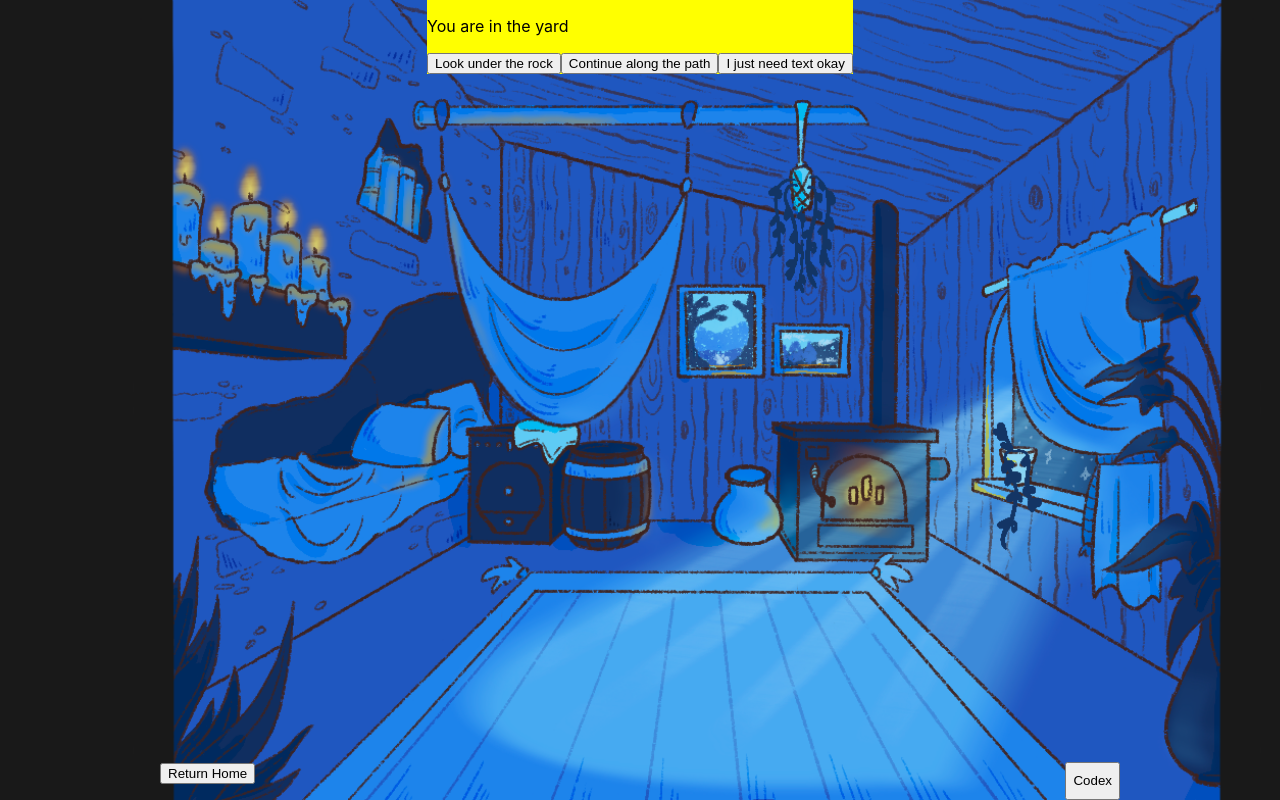
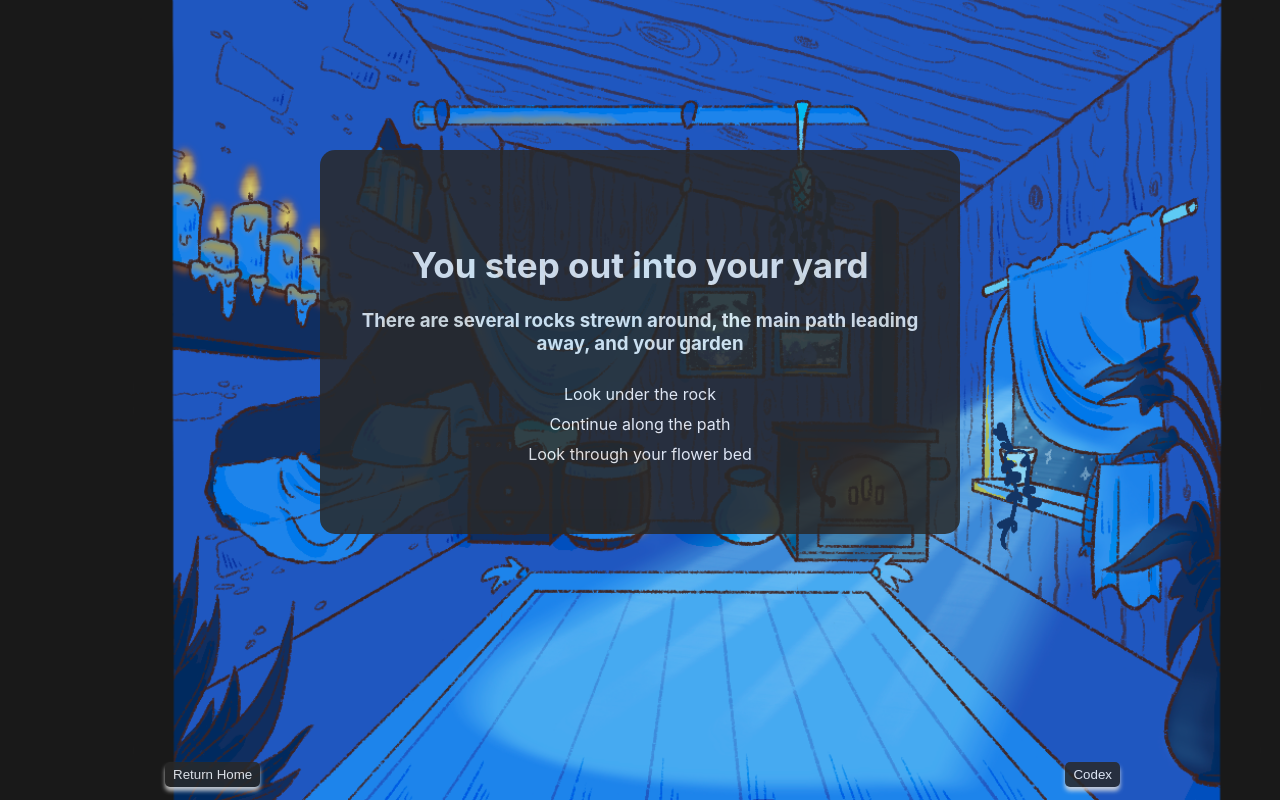
Before and after one commit to S0Etherington/se-specs-capstone, a React (Create React App) app: page /StoryPage in a window 1280 px wide. Built offline with nearby package versions, Linux system fonts and the light colour scheme.

Commit message:
added styling and story data

```diff
--- a/src/App.css
+++ b/src/App.css
@@ -20,7 +20,7 @@
   min-width: 500px;
   background: #4d4d4d;
   margin: 3.5rem auto 1.5rem;
-  padding: 2rem 1rem;
+  padding: 2rem 1rem .5rem 1rem;
   color: #E8F0F2;
   border-radius: 2rem;
   @media (max-width: 769px) {
@@ -61,7 +61,7 @@ ul.tabNav li:nth-child(2) {
 }
 
 ul.tabNav li:hover {
-  background: rgba(50, 224, 196, 0.15);
+  background: rgba(24, 24, 24, 0.15);
 }
 
 ul.tabNav li.active {
@@ -74,7 +74,7 @@ ul.tabNav li.active {
   text-align: center;
 }
 
-.home {
+.storyBox {
   height: 30vw;
   width: 50vw;
   background-color: rgb(41, 41, 41);
@@ -83,12 +83,14 @@ ul.tabNav li.active {
   opacity: 85%;
   color: #E8F0F2;
   display: flex;
+  flex-direction: column;
   justify-content: center;
   align-content: center;
 }
 
 .nav {
   background-color: transparent;
+  /* background-color: purple; */
   height: 3VW;
   width: 75VW;
   display: flex;
@@ -98,6 +100,92 @@ ul.tabNav li.active {
   margin-top: 20px;
 }
 
-.storyPage {
-  background-color: yellow;
+.button {
+  background: none;
+	color: white;
+	border: none;
+	padding: 0;
+	font: inherit;
+	cursor: pointer;
+	outline: inherit;
+  opacity: 100%;
+  margin-top: 10px;
 }
+
+.button:hover {
+  color:#868686
+}
+
+#homeTextBox {
+  display: flex;
+  flex-direction: column;
+  align-content: center;
+  justify-content: center;
+}
+
+.homeText {
+  display: flex;
+  align-content: center;
+  justify-content: center;
+  margin-left: 3%;
+  margin-right: 3%;
+}
+
+h1 {
+  font-size: 35px;
+  text-align: center;
+}
+
+h3 {
+  text-align: center;
+}
+
+#homeButtonsBox {
+  display: flex;
+  justify-content: space-evenly;
+  margin-top: 20px;
+}
+
+#storyTextBox {
+  display: flex;
+  flex-direction: column;
+  align-content: center;
+  justify-content: center;
+}
+
+#storyButtonHolder {
+  display: flex;
+  flex-direction: column;
+}
+
+.storyButton {
+  text-align: center;
+}
+
+.navButton {
+  border-radius: 5px;
+  border-color: transparent;
+  background-color: rgb(41, 41, 41);
+  opacity: 85%;
+  color: white;
+  height: 2vw;
+  margin-left: 5px;
+  box-shadow: 0px 4px 4px rgb(224, 224, 224);
+}
+
+.navButton:hover {
+  background-color: rgb(26, 26, 26);
+  color: rgb(224, 224, 224);
+}
+
+#codexNavButtons {
+  /* background-color: pink; */
+  display: flex;
+  justify-content: space-between;
+  margin-top: 50px;
+}
+
+.codexButton {
+  margin: 10px;
+  padding: 0px 10px 0px 10px;
+}
--- a/src/App.js
+++ b/src/App.js
@@ -4,14 +4,15 @@ import Codex from './components/Codex';
 import Home from './components/Home';
 import Navigation from './components/Navigation';
 import StoryPage from './components/StoryPage';
+import Credits from './components/Credits';
 
 function App() {
   return (
     <div className="App">
       <Routes>
-          <Route index element={<Home />} />
+        <Route index element={<Home />} />
         <Route path='/StoryPage' element={<StoryPage />} />
-
+        <Route path='/Credits' element={<Credits />} />
       </Routes>
       <div>
             <Navigation />
--- a/src/components/CodexFooter.jsx
+++ b/src/components/CodexFooter.jsx
@@ -23,9 +23,9 @@ const CodexFooter = (props) => {
   }
 
   return (
-    <div>
-        <button onClick={() => previous()}>Previous</button>
-        <button onClick={() => next()}>Next</button>
+    <div id='codexNavButtons'>
+        <button className='button navButton codexButton' onClick={() => previous()}>Previous</button>
+        <button className='button navButton codexButton' onClick={() => next()}>Next</button>
     </div>
   )
 }
--- a/src/components/Credits.jsx
+++ b/src/components/Credits.jsx
@@ -2,7 +2,11 @@ import React from 'react'
 
 const Credits = () => {
   return (
-    <div>Credits</div>
+    <div className='storyBox'>
+      <h1>Created by: Summer Etherington</h1>
+      <h1>Writted by: Summer Etherington</h1>
+      <h1>Illistrations by: Summer Etherington</h1>
+    </div>
   )
 }
 
--- a/src/components/Navigation.jsx
+++ b/src/components/Navigation.jsx
@@ -10,10 +10,10 @@ const Navigation = () => {
     <div className='nav'>
       <div>
         <Link to='/'>
-          <button>Return Home</button>
+          <button className='navButton'>Return Home</button>
         </Link>
       </div>
-        <Popup trigger={<button clasName='button'> Codex </button>} modal>
+        <Popup trigger={<button className='navButton'> Codex </button>} modal>
           <span> {<Codex/>} </span>
         </Popup>
     </div>
--- a/src/components/StoryPage.jsx
+++ b/src/components/StoryPage.jsx
@@ -1,33 +1,49 @@
 import React, { useState, useEffect } from 'react'
-import Navigation from './Navigation'
 import story from '../story'
 
 const StoryPage = () => {
-    const  [ sceneText, setSceneText ]  = useState(story.frontyardStart.text)
+    const [ sceneText, setSceneText ]  = useState(story.frontyardStart.text)
+    const [ subText, setSubText ] = useState(story.frontyardStart.subText)
     const [ background, setBackground ] = useState('')
     const [ optionOne, setOptionOne ] = useState(story.frontyardStart.options.frontyardRock)
     const [ optionTwo, setOptionTwo ] = useState(story.frontyardStart.options.frontyardPath)
-    const [ optionThree, setOptionThree ] = useState(story.frontyardStart.options.frontyardHelp)
+    const [ optionThree, setOptionThree ] = useState(story.frontyardStart.options.frontyardBush)
     const [ optionsArray, setOptionsArray ] = useState(Object.keys(story.frontyardStart.options))
 
     const findKeys = (selected) => {
         const selectedKey = optionsArray[selected]
+
         console.log(optionsArray)
+        setSceneText(story[selectedKey].text)
+        setSubText(story[selectedKey].subText)
+
+        const selectedArray = Object.values(story[selectedKey].options)
+        setOptionOne(selectedArray[0])
+        setOptionTwo(selectedArray[1])
+        setOptionThree(selectedArray[2])
+
+        setOptionsArray(Object.keys(story[selectedKey].options))
+
         console.log(selectedKey)
-        setSceneText(story[selectedKey].text)
-        const beans = Object.values(story[selectedKey].options)
-        setOptionOne(beans[0])
-        setOptionTwo(beans[1])
-        setOptionThree(beans[2])
+        console.log(sceneText)
+        console.log(subText)
+        console.log(optionOne)
+        console.log(optionTwo)
+        console.log(optionThree)
+        console.log(optionsArray)
     }
 
     return (
-      <div className='storyPage'>
-        <p> {sceneText} </p>
-        <button onClick={() => findKeys(0)}> {optionOne} </button>
-        <button onClick={() => findKeys(1)}> {optionTwo} </button>
-        <button onClick={() => findKeys(2)}> {optionThree} </button>
-
+      <div className='storyBox'>
+        <div id='storyTextHolder'>
+          <h1 className='storyText homeText'> {sceneText} </h1>
+          <h3 className='homeText' > {subText} </h3>
+        </div>
+        <div id='storyButtonHolder'>
+          <button className='button storyButton' onClick={() => findKeys(0)}> {optionOne} </button>
+          <button className='button storyButton' onClick={() => findKeys(1)}> {optionTwo} </button>
+          <button className='button storyButton' onClick={() => findKeys(2)}> {optionThree} </button>
+        </div>
       </div>
     )
 }
--- a/src/components/codexTabs/Monsters.jsx
+++ b/src/components/codexTabs/Monsters.jsx
@@ -36,7 +36,7 @@ const Monsters = () => {
       <div>
         {codexData.length === 0 ?
           <p className='loading'> loading </p> :
-          <p>Weakness: {codexData[index].damage_weakness}</p>
+          <p>Weakness: {codexData[index].damage_name}</p>
         }
       </div>
 
--- a/src/components/codexTabs/Weapons.jsx
+++ b/src/components/codexTabs/Weapons.jsx
@@ -36,7 +36,7 @@ const Weapons = () => {
       <div>
         {codexData.length === 0 ?
           <p className='loading'> loading </p> :
-          <p>Damage Type: {codexData[index].damage_type}</p>
+          <p>Damage Type: {codexData[index].damage_name}</p>
         }
       </div>
 
--- a/src/story.js
+++ b/src/story.js
@@ -1,24 +1,210 @@
 const story = {
     frontyardStart: {
-        background: 1,
-        text: 'You are in the yard',
+        background: null,
+        text: 'You step out into your yard',
+        subText: 'There are several rocks strewn around, the main path leading away, and your garden',
         options: {
             frontyardRock: 'Look under the rock',
             frontyardPath: 'Continue along the path',
-            frontyardHelp: 'I just need text okay'
+            frontyardBush: 'Look through your flower bed'
         }
     },
 
     frontyardPath: {
-        background: 1,
-        text: 'The path splits into 3',
+        background: null,
+        text: 'You continue along the path, the dirt crunching under your feet',
+        subText: 'After a while you reach a point where the path splits into three',
         options: {
             pathRight: 'Choose the right path',
             pathCenter: 'Chose the center path',
             pathLeft: 'Chose the left path'
         }
+    },
+
+    frontyardRock: {
+        background: null,
+        text: 'You pick up a stone from the ground',
+        subText:  'Nothing is under it',
+        options: {
+            rockLookHarder: 'Look harder at where the rock was',
+            rockPutBack: 'Put the rock back',
+            null: null
+        }
+    },
+
+    frontyardBush: {
+        background: null,
+        text: 'You search through your flowers and find the dagger you had misplaced before.',
+        subText: 'You place it in your pack.',
+        options: {
+            frontyardPack: 'Look in your pack',
+            gardenSearch: 'Look through your garden for ingredients',
+            null: null
+        }
+    },
+
+    pathRight: {
+        background: null,
+        text: 'You follow the path to the right and are brought to a lake',
+        subText: 'You approach the pier and see a small rowboat',
+        options: {
+            lakeBoat: 'Use the boat to cross the lake',
+            lakePier: 'Sit on the pier and fish',
+            frontyardPath: 'Go back the way you came'
+        }
+    },
+
+    pathCenter: {
+        background: null,
+        text: 'You follow the center path and are brought to the edge of a forest',
+        subText: `There is a woodcutter's axe stuck in one of the trees`,
+        options: {
+            forestAxe: 'Take the axe and cut some wood',
+            forestIn: 'Go into the forest',
+            frontyardPath: 'Go back the way you came'
+        }
+    },
+
+    pathLeft: {
+        background: null,
+        text: 'You follow path to the left and are brought to the enterance of a cave',
+        subText: 'There are noises coming from inside',
+        options: {
+            caveIn: 'Enter the cave',
+            caveAround: 'Scavenge around the cave',
+            frontyardPath: 'Go back the way you came'
+        }
+    },
+
+    rockLookHarder: {
+        background: null,
+        text: 'You bend down and inspect the blank space where the rock was',
+        subText: 'Nothing is there. Seriously.',
+        options: {
+            rockLookHarderAgain: 'Look even harder',
+            rockPutBackAgain: 'Put the rock back where it was',
+            null: null
+        }
+    },
+
+    rockPutBack: {
+        background: null,
+        text: 'You return the rock to its place',
+        subText: null,
+        options: {
+            anotherRock: 'Pick up another rock',
+            rockMoveOn: 'Move on like a reasonable person',
+            null: null
+        }
+    },
+
+    frontyardPack: {
+        background: null,
+        text: 'You look into your pack',
+        subText: 'Inside is your trusty weapon collection, fishing pole, climbing gear, lantern, and haunted urn. (Note: Open the codex to see a list of your weapons.)',
+        options: {
+            gardenSearch: 'Look through your garden for ingredients',
+            packSoup: `Make a soup out of the pack's contents`,
+            null: null
+        },
+    },
+
+    gardenSearch: {
+        background: null,
+        text: 'Of course! Why else would you have a garden?',
+        subText: 'As you forage through the plants a wild cabbage slime leaps out!',
+        options: {
+            slimeFight: 'Try to fight the slime',
+            slimeHug: 'Try to hug the slime',
+            null: null
+        }
+    },
+
+    lakeBoat: {
+        background: null,
+        text: 'You take the boat and beging rowing',
+        subText: 'when you reach the center of the lake you feel the boat shake',
+        options: {
+            boatStop: 'Stop the boat and fish',
+            boatGo: 'Continue rowing',
+            null: null
+        }
+    },
+
+    lakePier: {
+        background: null,
+        text: 'You sit at the edge of the peir and pull out your fishing pole',
+        subText: 'Which of bait will you use?',
+        options: {
+            baitWorm: 'A worm',
+            baitSandwich: 'A blt sandwich',
+            null: null
+        }
+    },
+
+    forestAxe: {
+        background: null,
+        text: 'You pick up the axe and begin to chop into the nearest tree',
+        subText: 'As you are chopping and angry looking imp springs from the tree',
+        options: {
+            impFight: 'Try to fight the imp',
+            impTalk: 'Try to talk to the imp',
+            null: null
+        }
+    },
+
+    forestIn: {
+        background: null,
+        text: 'You enter the forest',
+        subText: 'It is very dark',
+        options: {
+            forestLight: 'Search for a light',
+            forestDark: `Keep going. You're sure you know the way`,
+            null: null
+        }
+    },
+
+    caveIn: {
+        background: null,
+        text: 'You enter the dark cave',
+        subText: 'As you follow the noise you come upon a large glacial wolf eating her lunch',
+        options: {
+            wolfFight: 'Try to fight the wolf',
+            wolfEat: `Try to share the wolf's lunch`,
+            null: null
+        }
+    },
+
+    caveAround: {
+        background: null,
+        text: 'You search around the cave',
+        subText: 'You find two bushes, one with red berries, and one with green berries that smoke and drip some kind of liquid',
+        options: {
+            redBerries: 'Pick the red berries',
+            greenBerries: 'Pick the green berries',
+            null: null
+        }
+    },
+
+    rockLookHarderAgain: {
+        background: null,
+        text: 'You look even harder and...oh wait...what is that?',
+        subText: 'There is a small glowing crack where the rock was laying',
+        options: {
+            rockDig: 'Investigate the crack',
+            rockIgnore: 'Put the rock back',
+            null: null
+        }
+    },
+
+    rockPutBackAgain: {
+        background: null,
+        text: 'You place the rock back where it was and give it a gentle pat',
+        subText: 'You walk around the back of your house',
+        options: {
+
+        }
     }
-
 }
 
 export default story
```
Also changed, not shown: database/controller.js (+6 -2 lines), src/components/Home.jsx (+7 -7 lines).
